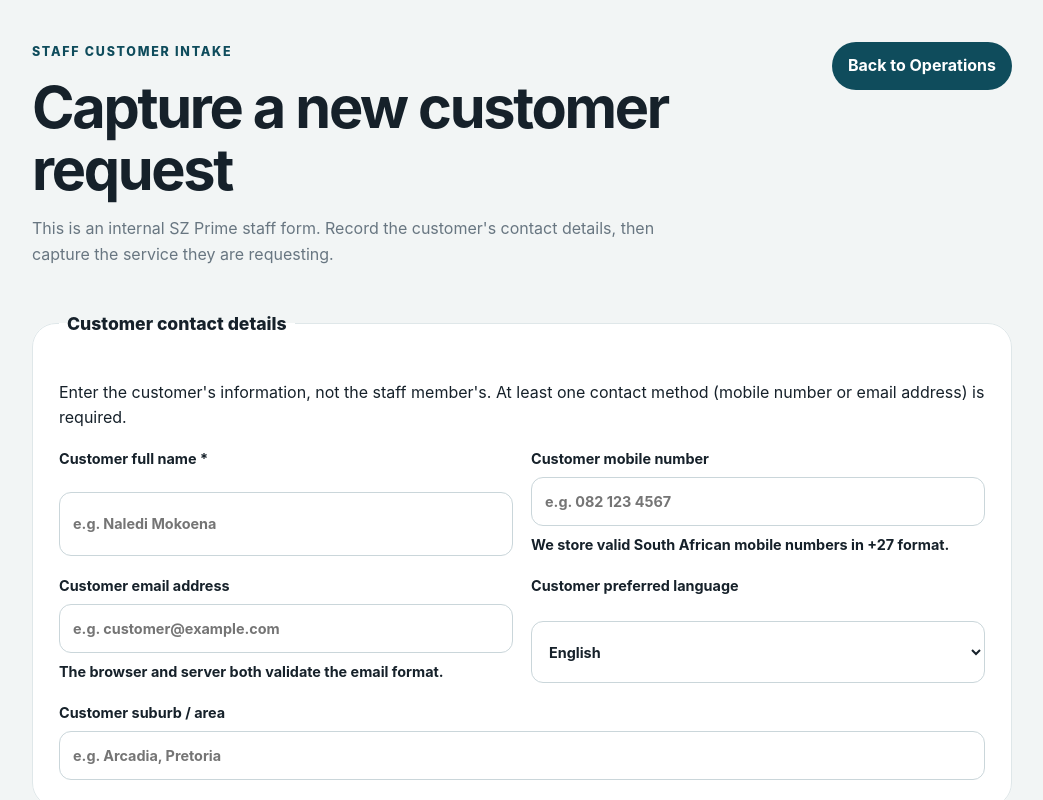
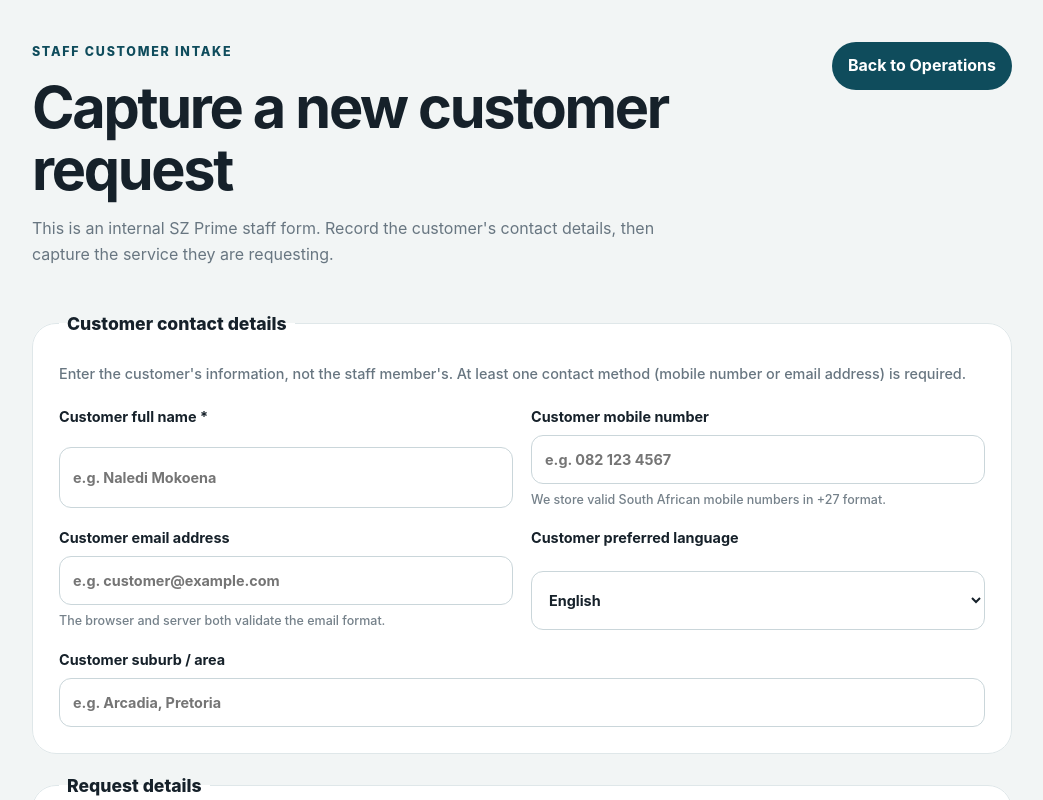
Before and after one commit to SedzaniZane/sz-prime-solutions, a Next.js app: page /ops/requests/new in a window 1280 px wide. Shown: the top 800 px of the page, without its empty margins (118-1161 px from the left). Built offline with nearby package versions, Linux system fonts and the light colour scheme.

Commit message:
style: add intake guidance and pending state

```diff
--- a/app/ops/ops.css
+++ b/app/ops/ops.css
@@ -394,3 +394,23 @@ td { font-size: .94rem; }
     width: 100%;
   }
 }
+
+
+.fieldset-help {
+  margin: -2px 0 20px;
+  color: #687681;
+  font-size: .9rem;
+  font-weight: 500;
+}
+
+.field-hint {
+  color: #75818a;
+  font-size: .78rem;
+  font-weight: 500;
+  line-height: 1.4;
+}
+
+.form-actions button:disabled {
+  opacity: .65;
+  cursor: wait;
+}
```
